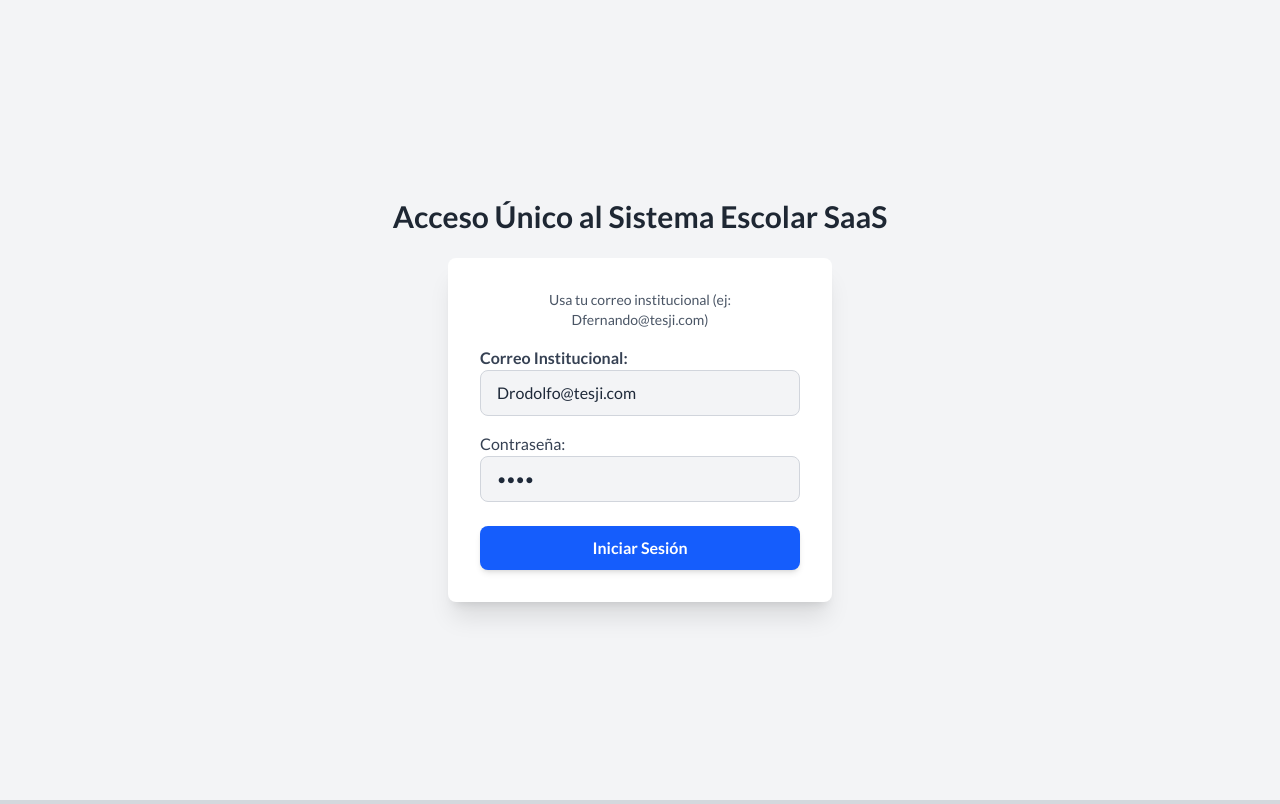
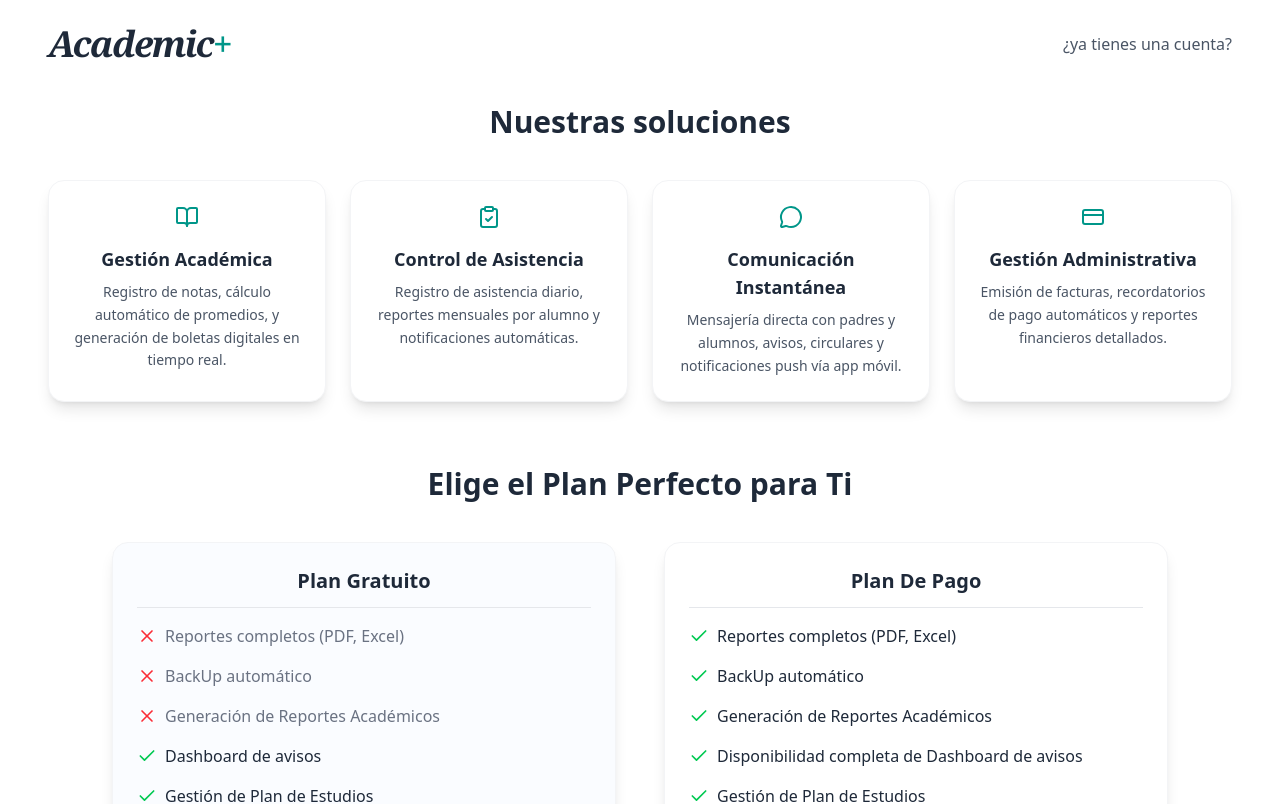
Before and after one commit to LuisJoseCastro/Sistema-Control-Esdcolar, a React (Vite) app in the folder Control-Escolar-Front/: page / in a window 1280 px wide. Before the commit this address led to /login. Shown: the top 804 px of the page. Built offline with nearby package versions, Linux system fonts and the light colour scheme.

Commit message:
feat: Se incorpora el archivo de PlansPage y se actualiza el archivo AppRouter para la incorporación de la pagina  los de los planes de pago

```diff
--- /dev/null
+++ b/Control-Escolar-Front/src/pages/public/PlansPage.tsx
@@ -0,0 +1,141 @@
+import React, { useState } from 'react';
+import { useNavigate } from 'react-router-dom';
+import { Check, X, MessageCircle, BookOpen, ClipboardCheck, CreditCard } from 'lucide-react';
+import { Card } from '../../components/ui/Card';
+import Button from '../../components/ui/Button';
+
+// --- TIPOS ---
+type PlanType = 'gratuito' | 'pago' | null;
+
+export const PlansPage: React.FC = () => {
+  const navigate = useNavigate();
+  const [selectedPlan, setSelectedPlan] = useState<PlanType>(null);
+
+  // --- DATOS DE LAS SOLUCIONES (Parte superior) ---
+  const solutions = [
+    {
+      title: 'Gestión Académica',
+      desc: 'Registro de notas, cálculo automático de promedios, y generación de boletas digitales en tiempo real.',
+      icon: <BookOpen className="text-teal-600 w-6 h-6" />
+    },
+    {
+      title: 'Control de Asistencia',
+      desc: 'Registro de asistencia diario, reportes mensuales por alumno y notificaciones automáticas.',
+      icon: <ClipboardCheck className="text-teal-600 w-6 h-6" />
+    },
+    {
+      title: 'Comunicación Instantánea',
+      desc: 'Mensajería directa con padres y alumnos, avisos, circulares y notificaciones push vía app móvil.',
+      icon: <MessageCircle className="text-teal-600 w-6 h-6" />
+    },
+    {
+      title: 'Gestión Administrativa',
+      desc: 'Emisión de facturas, recordatorios de pago automáticos y reportes financieros detallados.',
+      icon: <CreditCard className="text-teal-600 w-6 h-6" />
+    }
+  ];
+
+  // --- LÓGICA DE NAVEGACIÓN ---
+  const handleRegisterAction = () => {
+    if (selectedPlan === 'pago') {
+      // Si es plan de pago, va al login general según tu instrucción
+      navigate('/login');
+    } else if (selectedPlan === 'gratuito') {
+      // Aquí iría la lógica para el sistema acotado
+      alert("Redirigiendo al registro del Plan Gratuito (Sistema Acotado)...");
+      // navigate('/register-free'); // Ejemplo de ruta futura
+    }
+  };
+
+  return (
+    <div className="min-h-screen bg-white font-sans text-gray-800 pb-20">
+      {/* HEADER / NAV */}
+      <header className="flex justify-between items-center px-12 py-6">
+        <h1 className="text-4xl font-serif italic font-bold tracking-tighter">
+          Academic<span className="text-teal-600">+</span>
+        </h1>
+        <button
+          onClick={() => navigate('/login')}
+          className="text-gray-600 hover:text-teal-700 font-medium transition-colors"
+        >
+          ¿ya tienes una cuenta?
+        </button>
+      </header>
+
+      {/* SECCIÓN SOLUCIONES */}
+      <section className="text-center mt-4">
+        <h2 className="text-3xl font-semibold mb-10">Nuestras soluciones</h2>
+        <div className="grid grid-cols-1 md:grid-cols-4 gap-6 px-12">
+          {solutions.map((item, index) => (
+            <Card key={index} variant="default" className="flex flex-col items-center text-center h-full">
+              <div className="mb-4">{item.icon}</div>
+              <h3 className="font-bold text-lg mb-2">{item.title}</h3>
+              <p className="text-sm text-gray-600 leading-relaxed">{item.desc}</p>
+            </Card>
+          ))}
+        </div>
+      </section>
+
+      {/* SECCIÓN PLANES */}
+      <section className="text-center mt-16">
+        <h2 className="text-3xl font-semibold mb-10">Elige el Plan Perfecto para Ti</h2>
+
+        <div className="flex flex-col md:flex-row justify-center gap-12 px-12 max-w-6xl mx-auto">
+
+          {/* PLAN GRATUITO */}
+          <Card
+            className={`w-full md:w-1/2 transition-all duration-300 ${selectedPlan === 'gratuito' ? 'ring-4 ring-teal-500 scale-105' : 'bg-blue-50/30'}`}
+            header={<div className="text-center w-full">Plan Gratuito</div>}
+          >
+            <ul className="space-y-4 mb-8 text-left">
+              <li className="flex items-center text-gray-500"><X className="text-red-500 mr-2 w-5 h-5" /> Reportes completos (PDF, Excel)</li>
+              <li className="flex items-center text-gray-500"><X className="text-red-500 mr-2 w-5 h-5" /> BackUp automático</li>
+              <li className="flex items-center text-gray-500"><X className="text-red-500 mr-2 w-5 h-5" /> Generación de Reportes Académicos</li>
+              <li className="flex items-center"><Check className="text-green-500 mr-2 w-5 h-5" /> Dashboard de avisos</li>
+              <li className="flex items-center"><Check className="text-green-500 mr-2 w-5 h-5" /> Gestión de Plan de Estudios</li>
+            </ul>
+            <Button
+              variant={selectedPlan === 'gratuito' ? 'primary' : 'secondary'}
+              className="w-full"
+              onClick={() => setSelectedPlan('gratuito')}
+            >
+              {selectedPlan === 'gratuito' ? 'Seleccionado' : 'Seleccionar'}
+            </Button>
+          </Card>
+
+          {/* PLAN DE PAGO */}
+          <Card
+            className={`w-full md:w-1/2 transition-all duration-300 ${selectedPlan === 'pago' ? 'ring-4 ring-teal-500 scale-105' : ''}`}
+            header={<div className="text-center w-full">Plan De Pago</div>}
+          >
+            <ul className="space-y-4 mb-8 text-left">
+              <li className="flex items-center"><Check className="text-green-500 mr-2 w-5 h-5" /> Reportes completos (PDF, Excel)</li>
+              <li className="flex items-center"><Check className="text-green-500 mr-2 w-5 h-5" /> BackUp automático</li>
+              <li className="flex items-center"><Check className="text-green-500 mr-2 w-5 h-5" /> Generación de Reportes Académicos</li>
+              <li className="flex items-center"><Check className="text-green-500 mr-2 w-5 h-5" /> Disponibilidad completa de Dashboard de avisos</li>
+              <li className="flex items-center"><Check className="text-green-500 mr-2 w-5 h-5" /> Gestión de Plan de Estudios</li>
+            </ul>
+            <Button
+              variant={selectedPlan === 'pago' ? 'primary' : 'secondary'}
+              className="w-full"
+              onClick={() => setSelectedPlan('pago')}
+            >
+              {selectedPlan === 'pago' ? 'Seleccionado' : 'Seleccionar'}
+            </Button>
+          </Card>
+        </div>
+      </section>
+
+      {/* BOTÓN FINAL DE REGISTRO (Solo visible si hay selección) */}
+      <div className={`fixed bottom-8 left-1/2 -translate-x-1/2 transition-all duration-500 ${selectedPlan ? 'opacity-100 translate-y-0' : 'opacity-0 translate-y-10 pointer-events-none'}`}>
+        <Button
+          variant="primary"
+          className="px-12 py-4 bg-slate-600 hover:bg-slate-700 shadow-2xl"
+          onClick={handleRegisterAction}
+        >
+          Registrar mi escuela
+        </Button>
+      </div>
+    </div>
+  );
+};
--- a/Control-Escolar-Front/src/router/AppRouter.tsx
+++ b/Control-Escolar-Front/src/router/AppRouter.tsx
@@ -6,6 +6,7 @@ import { useAuth } from '../hooks/useAuth';
 import type { Role } from '../types/models';
 
 // === Páginas públicas ===
+import { PlansPage } from '../pages/public/PlansPage'; // 🚨 NUEVA IMPORTACIÓN
 import { OnboardingPage } from '../pages/public/OnboardingPage';
 import { LoginPageGeneral } from '../pages/public/LoginPageGeneral';
 
@@ -14,6 +15,7 @@ import { AppLayout } from '../components/layout/AppLayout';
 
 // === Dashboards principales y vistas del ADMINISTRADOR ===
 import { AdminDashboardPage } from '../pages/admin/AdminDashboardPage';
+// ... (resto de tus importaciones de admin se mantienen igual)
 import { AdminAlumnosPage } from '../pages/admin/AdminAlumnosPage';
 import { AdminListaAlumnosPage } from '../pages/admin/AdminListaAlumnosPage';
 import { AdminPerfilAlumnoPage } from '../pages/admin/AdminPerfilAlumnoPage';
@@ -22,8 +24,6 @@ import { AdminDocentesPage } from '../pages/admin/AdminDocentesPage';
 import { AdminDocenteProfilePage } from '../pages/admin/AdminDocenteProfilePage';
 import AdminMensajesPage from '../pages/admin/AdminMensajesPage';
 import AdminGestionPage from '../pages/admin/AdminGestionPage';
-
-// 🚨 AÑADIR ESTA IMPORTACIÓN
 import AdminReportesPage from '../pages/admin/AdminReportesPage';
 
 // === Vistas del docente ===
@@ -31,6 +31,9 @@ import DocenteDashboardPage from '../pages/docente/DocenteDashboardPage';
 import { DocenteAsistenciaPage } from '../pages/docente/DocenteAsistenciaPage';
 import { DocenteCalificacionesPage } from '../pages/docente/DocenteCalificacionesPage';
 import { DocenteMensajesPage } from '../pages/docente/DocenteMensajesPage';
+import DocenteGruposPage from '../pages/docente/DocenteGruposPage';
+import DocenteReportesPage from '../pages/docente/DocenteReportesPage';
+import DocentePerfilPage from '../pages/docente/DocentePerfilPage';
 
 // === Vistas del alumno ===
 import { AlumnoDashboardPage } from '../pages/alumno/AlumnoDashboardPage';
@@ -42,14 +45,6 @@ import { AlumnoHistorialAcademicoPage } from '../pages/alumno/AlumnoHistorialAca
 import { AlumnoMensajesPage } from '../pages/alumno/AlumnoMensajesPage';
 import { AlumnoPerfilPage } from '../pages/alumno/AlumnoPerfilPage';
 import { AlumnoDocumentosPage } from '../pages/alumno/AlumnoDocumentosPage';
-
-// === Vistas adicionales del docente ===
-//import { DocenteAsistenciaPage } from '../pages/docente/DocenteAsistenciaPage';
-//import { DocenteCalificacionesPage } from '../pages/docente/DocenteCalificacionesPage';
-//import { DocenteMensajesPage } from '../pages/docente/DocenteMensajesPage';
-import DocenteGruposPage from '../pages/docente/DocenteGruposPage';
-import DocenteReportesPage from '../pages/docente/DocenteReportesPage';
-import DocentePerfilPage from '../pages/docente/DocentePerfilPage'; // 🚨 1. IMPORTACIÓN DE LA NUEVA PANTALLA
 
 // === PrivateRoute: protege rutas según el rol ===
 const PrivateRoute: React.FC<{ allowedRoles: Role[] }> = ({ allowedRoles }) => {
@@ -74,7 +69,9 @@ export const AppRouter: React.FC = () => {
     <BrowserRouter>
       <Routes>
         {/* PÚBLICAS */}
-        <Route path="/" element={<Navigate to="/login" replace />} />
+        {/* 🚨 CAMBIO AQUÍ: Ahora la raíz muestra la página de Planes */}
+        <Route path="/" element={<PlansPage />} />
+
         <Route path="/onboarding" element={<OnboardingPage />} />
         <Route path="/login" element={<LoginPageGeneral />} />
 
@@ -86,19 +83,15 @@ export const AppRouter: React.FC = () => {
 
         {/* RUTAS PROTEGIDAS */}
         <Route element={<AppLayout />}>
+          {/* ... (Todo el bloque de rutas de ADMIN, DOCENTE y ALUMNO se mantiene igual) */}
+
           {/* ADMIN */}
           <Route element={<PrivateRoute allowedRoles={['ADMIN']} />}>
             <Route path="/admin/dashboard" element={<AdminDashboardPage />} />
             <Route path="/admin/docentes" element={<AdminDocentesPage />} />
-
-            {/* RUTAS ADMINISTRADOR AGREGADAS RECIENTEMENTE */}
             <Route path="/admin/mensajes" element={<AdminMensajesPage />} />
             <Route path="/admin/plan-estudios" element={<AdminGestionPage />} />
-
-            {/* 🚨 AÑADIR ESTA RUTA */}
             <Route path="/admin/reportes" element={<AdminReportesPage />} />
-
-            {/* RUTAS DE ALUMNOS */}
             <Route path="/admin/alumnos" element={<AdminAlumnosPage />} />
             <Route path="/admin/alumnos/:grupoId" element={<AdminListaAlumnosPage />} />
             <Route path="/admin/alumnos/:grupoId/:alumnoId/perfil" element={<AdminPerfilAlumnoPage />} />
@@ -114,7 +107,7 @@ export const AppRouter: React.FC = () => {
             <Route path="/docente/mensajes" element={<DocenteMensajesPage />} />
             <Route path="/docente/grupos" element={<DocenteGruposPage />} />
             <Route path="/docente/reportes" element={<DocenteReportesPage />} />
-            <Route path="/docente/perfil" element={<DocentePerfilPage />} /> {/* 🚨 2. RUTA AGREGADA */}
+            <Route path="/docente/perfil" element={<DocentePerfilPage />} />
           </Route>
 
           {/* ALUMNO */}
```
